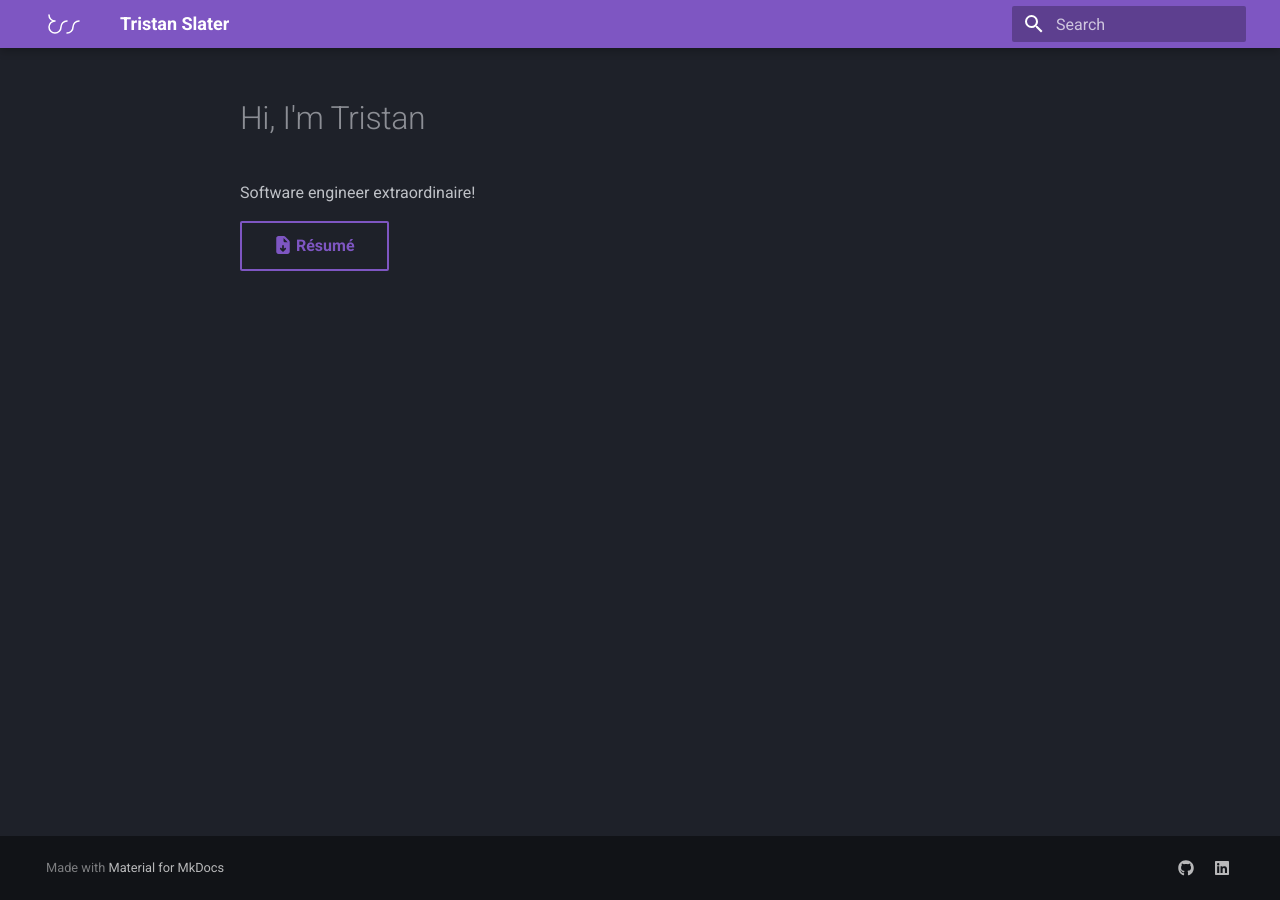
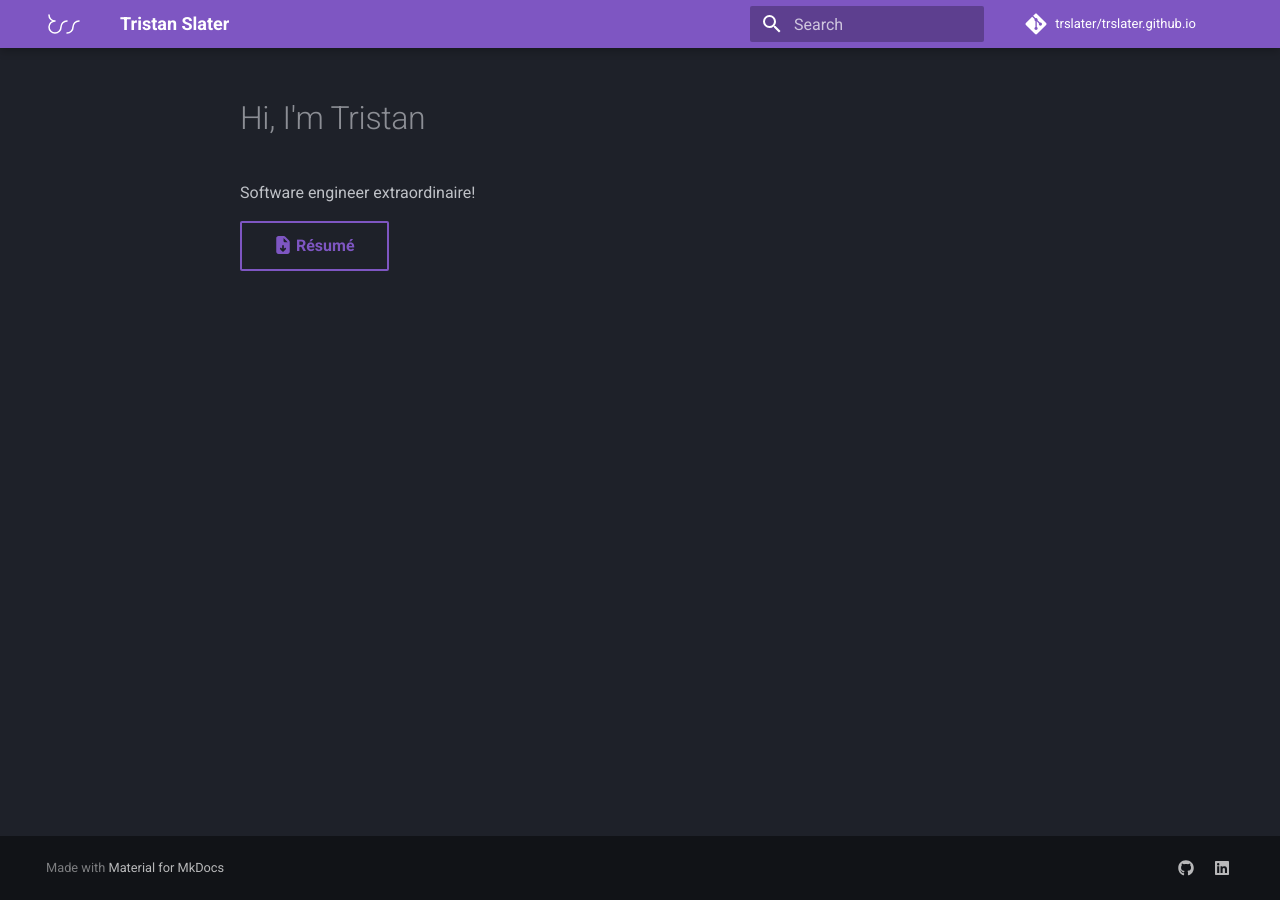
Before and after one commit to trslater/trslater.github.io, an MkDocs documentation site: the page built from docs/index.md, in a window 1280 px wide. Built offline with MkDocs 1.6.1 and Material for MkDocs 9.7.7, drawn with Linux system fonts in a browser that asks for light colours; comment, search, counter and statistics services are not loaded; some of the changed lines change nothing that is shown.

Commit message:
Fix: repo name/URL accidentally commented out

```diff
--- a/mkdocs.yml
+++ b/mkdocs.yml
@@ -1,7 +1,7 @@
 site_name: Tristan Slater
 site_url: https://trslater.ca
-# repo_name: trslater/trslater.github.io
-# repo_url: https://github.com/trslater/trslater.github.io
+repo_name: trslater/trslater.github.io
+repo_url: https://github.com/trslater/trslater.github.io
 
 theme:
   name: material
```
